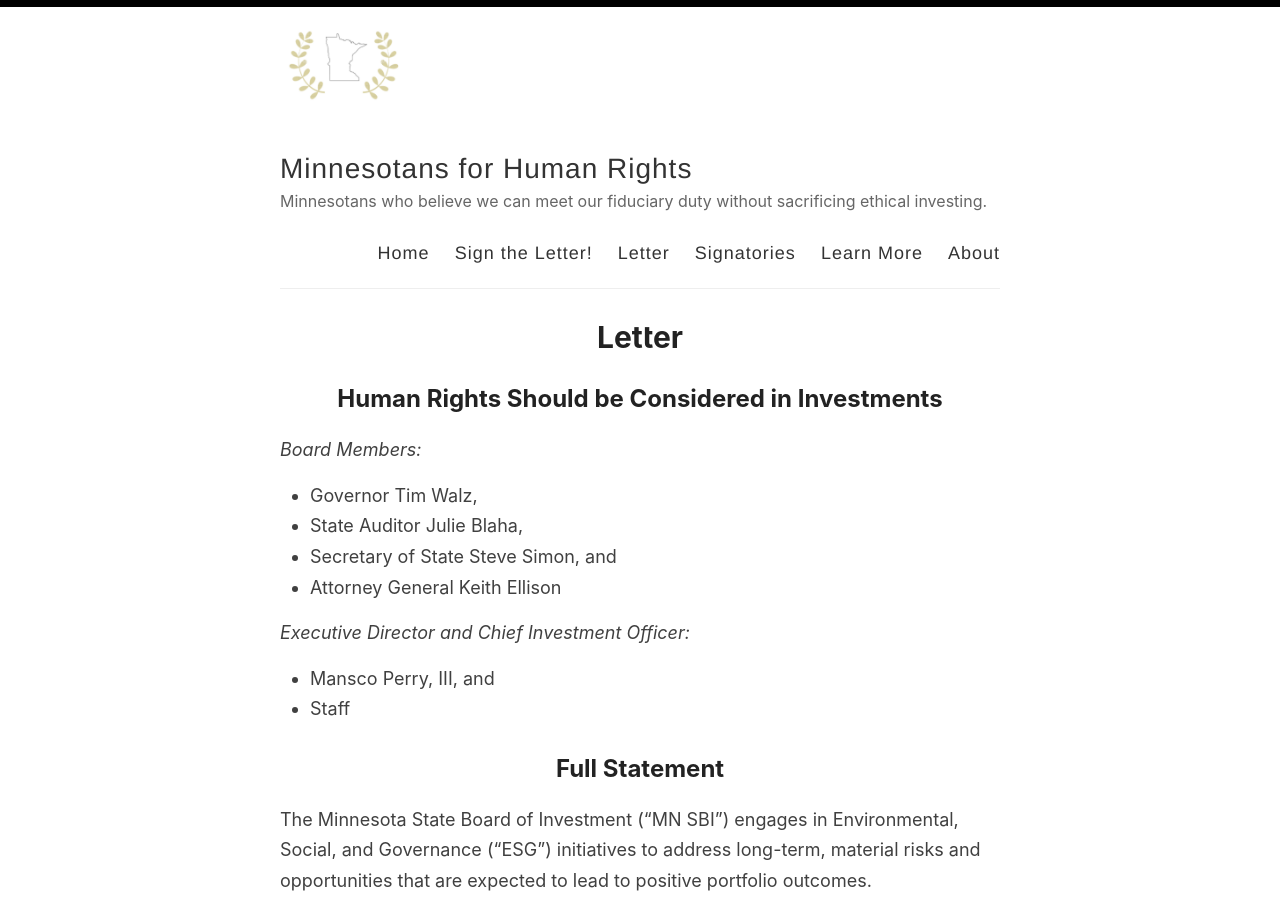
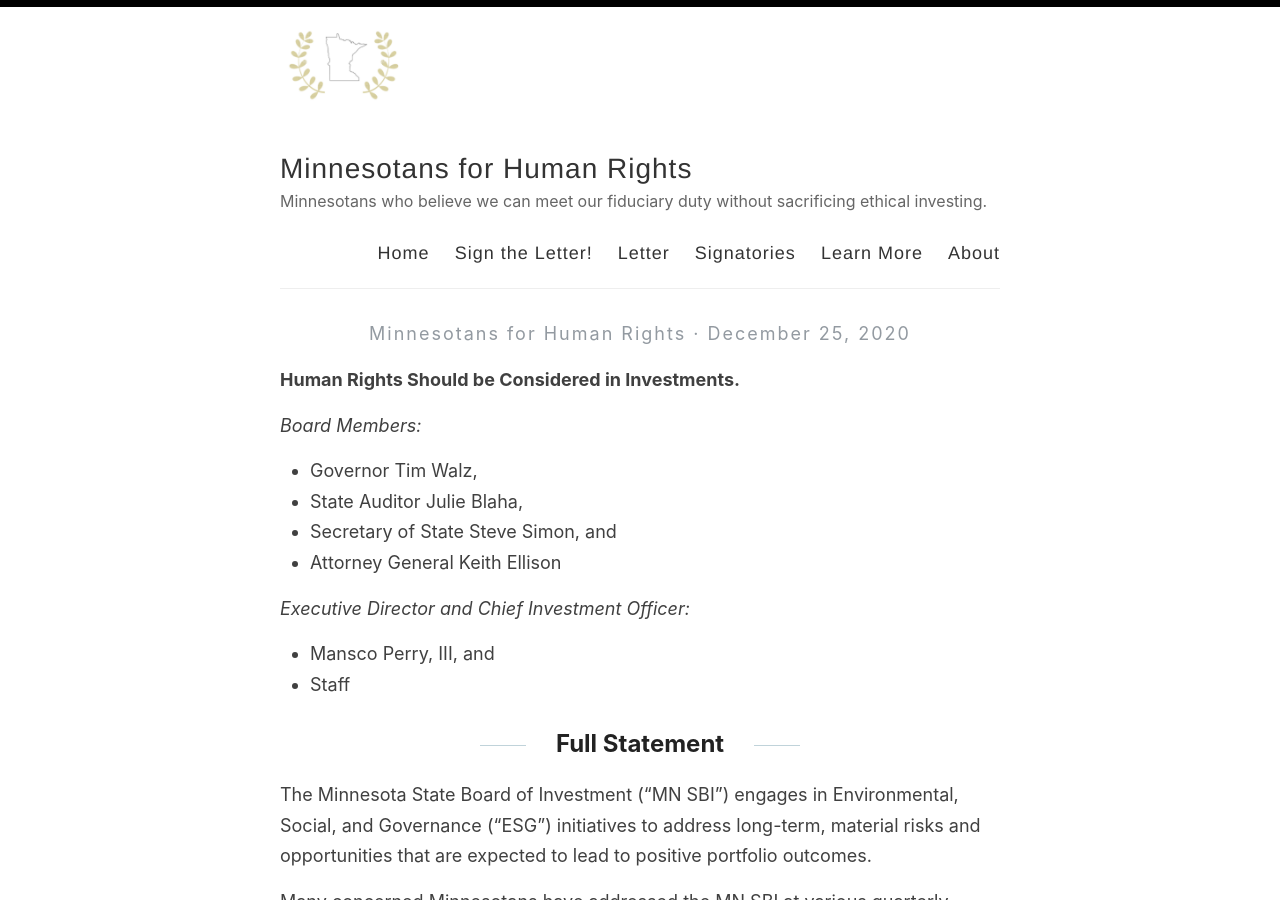
Before and after one commit to adamrahim/adamrahim.github.io, a Jekyll site: the page built from _posts/2020-12-25-letter.md, in a window 1280 px wide and 900 px high. Built offline with Jekyll 4.4.1, drawn with Linux system fonts in a browser that asks for light colours; our own code applies the rules of GitHub Pages for plain Markdown files; some of the changed lines change nothing that is shown; some of the changed text lies outside the part shown.

Commit message:
Update 2020-12-25-letter.md

```diff
--- a/_posts/2020-12-25-letter.md
+++ b/_posts/2020-12-25-letter.md
@@ -1,10 +1,10 @@
 ---
 layout: page
-title:
+title: A Letter to the Minnesota State Board of Investment:
 permalink: /letter/
 ---
 
-## Human Rights Should be Considered in Investments
+<b>Human Rights Should be Considered in Investments.</b>
 
 <i>Board Members:</i>
 - Governor Tim Walz,
```
